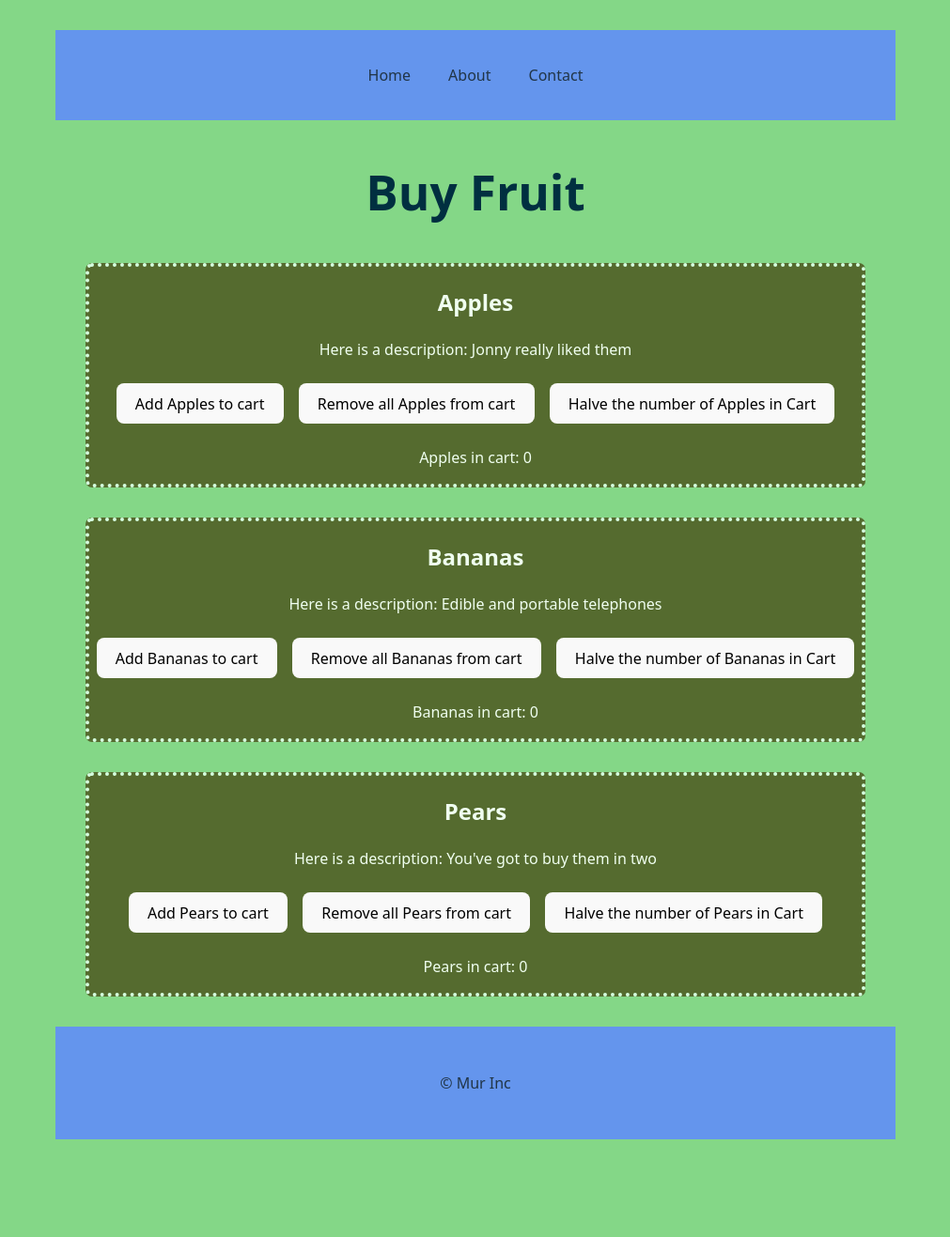
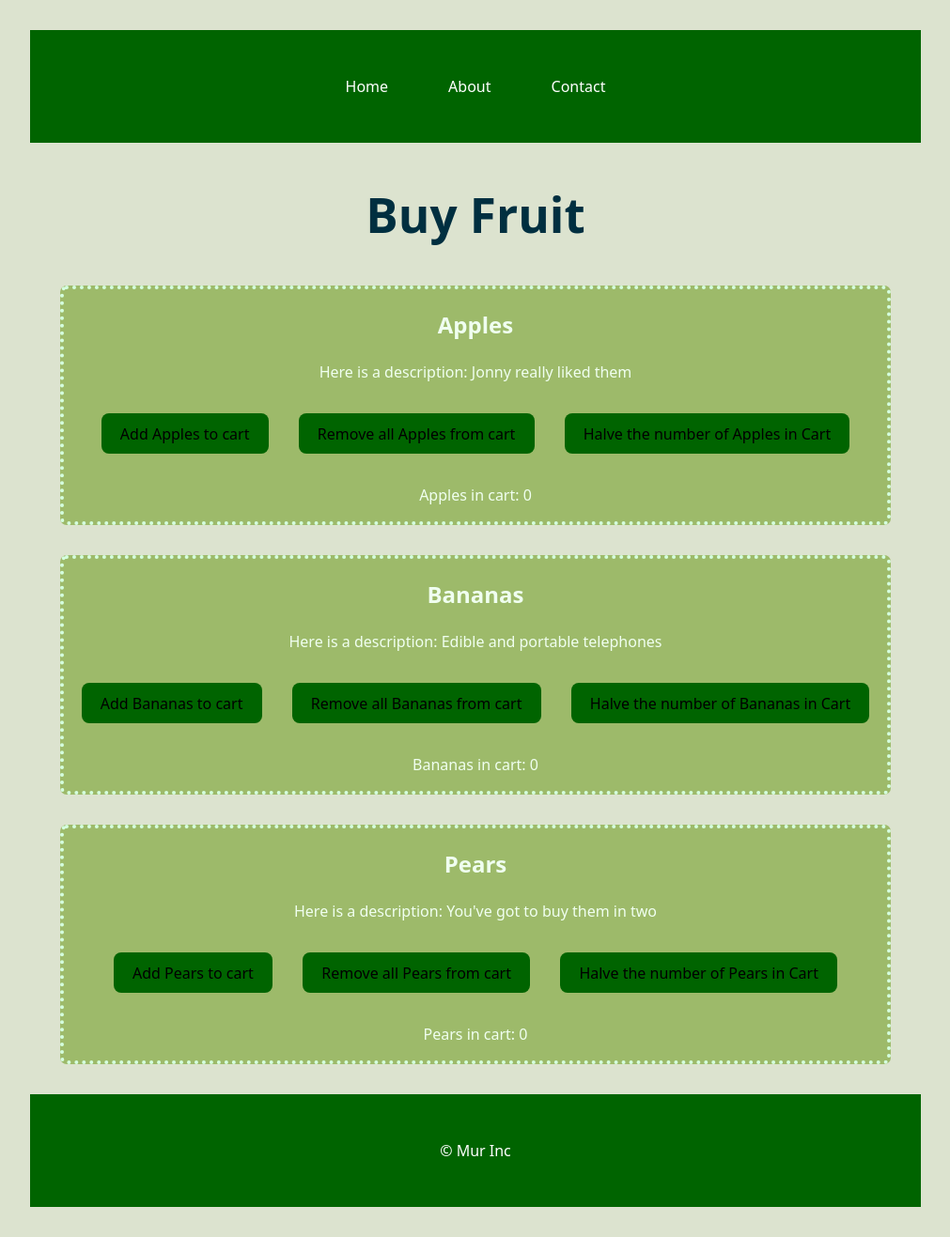
Before and after one commit to canyon-crest/react-app-parkm0053, a React (Vite) app: page / in a window 1280 px wide. Shown: the whole page at 94% size, without its empty margins (134-1145 px from the left). Before the commit the page ends 1245 px from the top, so only its background shows below. Built offline with nearby package versions, Linux system fonts and the light colour scheme.

Commit message:
nicer css mostly

```diff
--- a/src/Card.css
+++ b/src/Card.css
@@ -10,14 +10,20 @@
     border-radius: 7px;
     padding: 0rem;
     margin: 2rem;
-    background-color: rgb(85, 107, 47);
+    background-color: rgb(157, 186, 106);
     color: honeydew;
 }
 
+.fruitCard button {
+    background-color: darkgreen;
+    margin: 1rem;
+}
+
 .fruitCard:hover {
-    background-color: rgba(85, 107, 47, 0.5);
+    background-color: rgba(151, 190, 83, 0.5);
 }
 
 .fruitCard button:hover{
     background-color: rgb(202, 231, 202);
+    color: darkgreen;
 }
--- a/src/Footer.css
+++ b/src/Footer.css
@@ -1,11 +1,11 @@
 #footer {
-    background-color: cornflowerblue;
+    background-color: darkgreen;
     margin: 0rem;
     padding: 2rem;
-    color:#213547;
+    color:#ffffff;
     bottom: 0;
 }
 
-div button {
-    margin: 0.5rem;
+#footer p {
+    color: white;
 }
--- a/src/Nav.css
+++ b/src/Nav.css
@@ -5,17 +5,18 @@ ul {
     list-style-type: none;
     gap: 2rem;
     flex-wrap: wrap;
-    background-color: cornflowerblue;
+    background-color: darkgreen;
     margin: 0rem;
     padding: 2rem 20rem;
+    color: white;
 }
 
 ul li {
     text-decoration: none;
-    padding: 0.25rem;
+    padding: 1rem;
 }
 ul li:hover {
-    color: darkblue;
-    background-color: rgba(117, 248, 255, 0.5);
-    border-radius: 5px;
+    color: rgb(255, 255, 255);
+    background-color: rgba(157, 186, 106, 0.75);
+    border-radius: 2px;
 }
--- a/src/index.css
+++ b/src/index.css
@@ -4,7 +4,7 @@
   font-weight: 400;
 
   color-scheme: light dark;
-  color: rgba(255, 255, 255, 0.87);
+  color: rgba(49, 80, 53, 0.87);
   background-color: #242424;
 
   font-synthesis: none;
@@ -30,6 +30,7 @@ body {
   min-height: 100vh;
   height: 100%;
   flex-direction: column;
+  background-color: rgb(220, 227, 207);
 }
 
 h1 {
--- a/vite.config.js
+++ b/vite.config.js
@@ -4,5 +4,5 @@ import react from '@vitejs/plugin-react'
 // https://vite.dev/config/
 export default defineConfig({
   plugins: [react()],
-  base: 'react-app-parkm0053/',
+  base: '/',
 })
```
Also changed, not shown: src/notes.txt.
